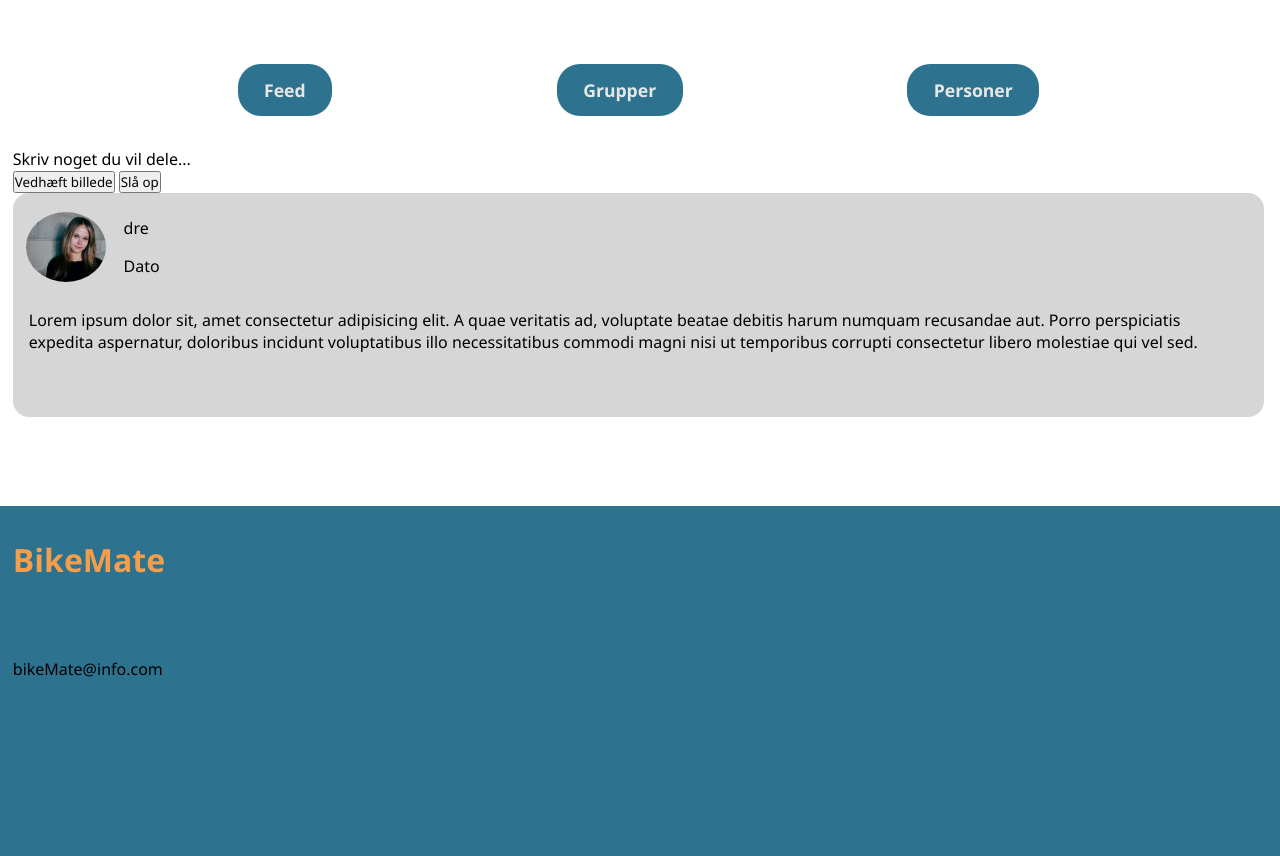
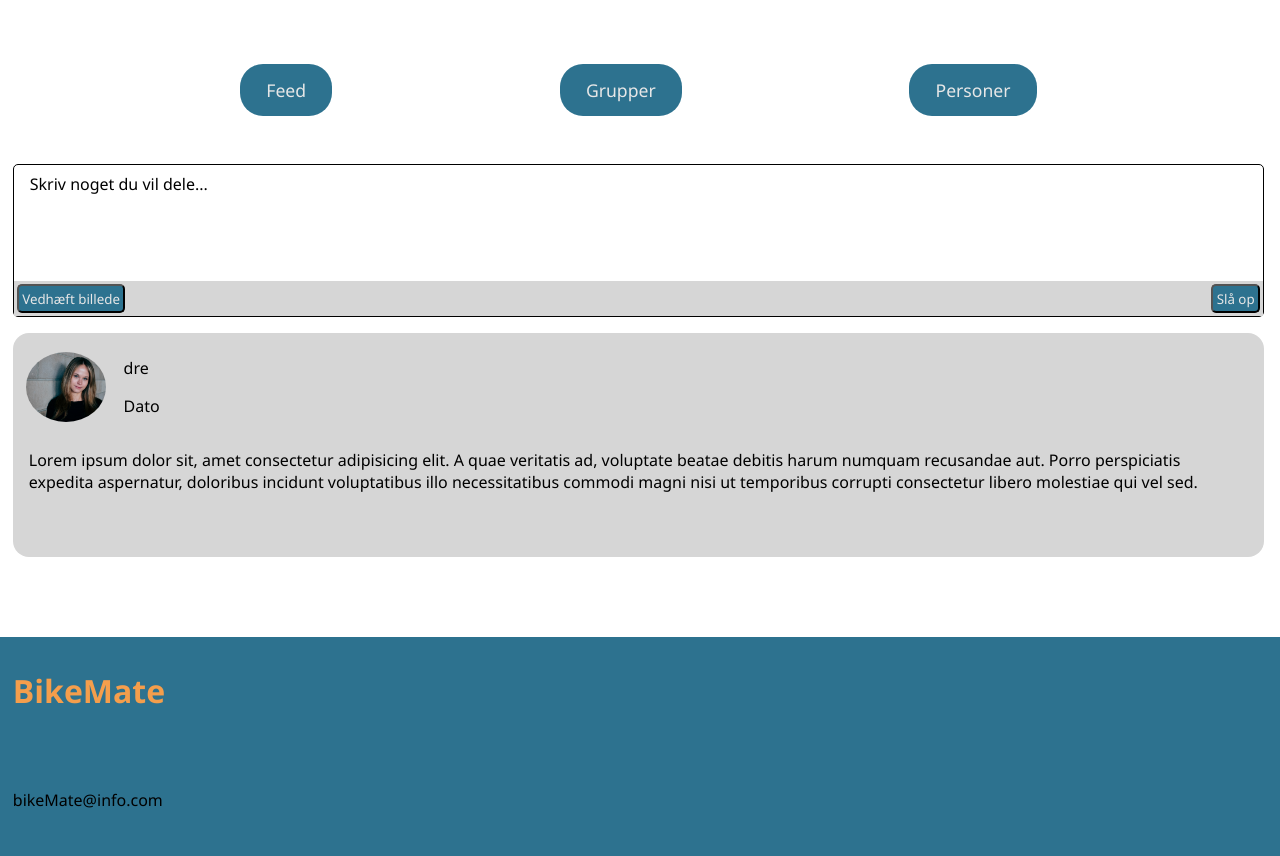
Before and after one commit to Lauramediedk/flaskapp_sql, a Flask app: page /feed in a window 1280 px wide. Shown: the part 75-931 px from the top of the page. Before the commit the page ends 752 px from the top, so only its background shows below. Run offline with Flask 3, Linux system fonts and the light colour scheme; a user stored in the database is signed in; some libraries are stand-ins or nearby versions.

Commit message:
post fællesskabs page

```diff
--- a/static/css/style.css
+++ b/static/css/style.css
@@ -220,7 +220,7 @@ body{
     text-decoration: none;
     color: #e7e7e7;
     font-size: 1.1em;
-    font-weight: bold;
+    font-weight: 500;
     background: #2D728f;
     border-radius: 23px;
     padding: 0.8em 1.5em;
@@ -231,6 +231,23 @@ body{
 }
 .f_categories a:active{
     color: #f49e4c;
+}
+.make_post{
+    border: solid 1px;
+    border-radius: 5px;
+    margin: 1rem 0rem;
+}
+.post_actions{
+    display: flex;
+    justify-content: space-between;
+    padding: 0.2rem;
+    background: #d6d6d6;
+}
+.post_actions button{
+    background: #2D728f;
+    padding: 0.2rem;
+    border-radius: 5px;
+    color: #e7e7e7;
 }
 
 /* FOOTER */
--- a/templates/feed.html
+++ b/templates/feed.html
@@ -11,9 +11,13 @@
             <a href="#" tabindex="3">Personer</a>
         </div>
         <div class="make_post">
-            <p>Skriv noget du vil dele...</p>
-            <button>Vedhæft billede</button>
-            <button>Slå op</button>
+            <div class="post_content">
+                <p>Skriv noget du vil dele...</p>
+            </div>
+            <div class="post_actions">
+                <button>Vedhæft billede</button>
+                <button>Slå op</button>
+            </div>
         </div>
         <div class="post_container">
             <div class="user_info">
```
